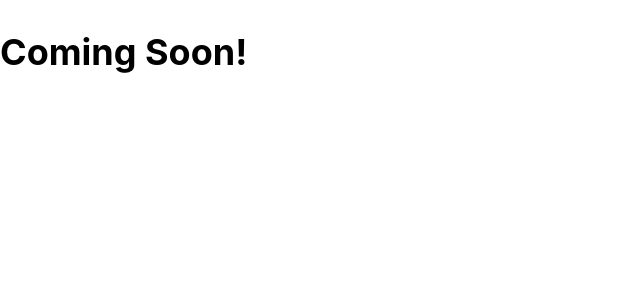
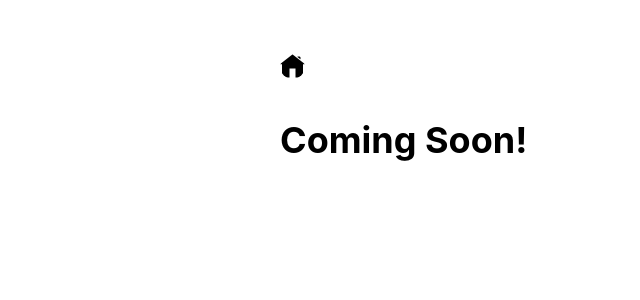
Before and after one commit to scottherlihy/websites, a Next.js app in the folder personal-website/: page /morning in a window 1280 px wide. Shown: the top 300 px of the page, without its empty margins (0-640 px from the left). Built offline with nearby package versions, Linux system fonts and the light colour scheme.

Commit message:
Add home button

```diff
--- /dev/null
+++ b/personal-website/components/homeButton.js
@@ -0,0 +1,19 @@
+import Image from 'next/image'
+import utilStyles from '../styles/utils.module.css'
+import Link from 'next/link'
+
+export default function HomeButton() {
+    return (
+        <Link href="/">
+            <a>
+                <Image
+                    priority
+                    src="/images/home.png"
+                    className={utilStyles.homeButton}
+                    height={25}
+                    width={25}
+                    alt={"home"} />
+            </a>
+        </Link>
+    )
+}
--- a/personal-website/components/portfolio.js
+++ b/personal-website/components/portfolio.js
@@ -1,8 +1,9 @@
+import HighchartsReact from "highcharts-react-official";
+import Highcharts from '../utils/Highcharts.js'
+import HomeButton from './homeButton';
 import React from 'react';
 import utilStyles from '../styles/utils.module.css'
 import styles from './layout.module.css'
-import HighchartsReact from "highcharts-react-official";
-import Highcharts from '../utils/Highcharts.js'
 var createReactClass = require('create-react-class');
 
 const highchartsOptions = {
@@ -181,6 +182,7 @@ const PortfolioPieChart = createReactClass({
     render() {
         return (
             <div className={styles.container}>
+                <HomeButton />
                 <h2 className={utilStyles.headingLg}>Investment Portfolio</h2>
                 <HighchartsReact
                     id="pieId"
--- a/personal-website/pages/morning.js
+++ b/personal-website/pages/morning.js
@@ -1,3 +1,10 @@
+import HomeButton from '../components/homeButton';
+import styles from '../components/layout.module.css'
+
 export default function Morning() {
-    return <h1>Coming Soon!</h1>
+    return (
+        <div className={styles.container}>
+            <HomeButton />
+            <h1>Coming Soon!</h1>
+        </div>);
 }
--- a/personal-website/pages/portfolio.js
+++ b/personal-website/pages/portfolio.js
@@ -1,6 +1,5 @@
 import React from "react";
 import PortfolioPieChart from '../components/portfolio'
-import styles from '../components/layout.module.css'
 
 export default function Portfolio() {
     return (<PortfolioPieChart></PortfolioPieChart>);
--- a/personal-website/styles/utils.module.css
+++ b/personal-website/styles/utils.module.css
@@ -35,7 +35,6 @@
   line-height: 0.8;
 }
 
-
 .borderCircle {
   border-radius: 9999px;
 }
@@ -61,3 +60,12 @@
 .lightText {
   color: #666;
 }
+
+.homeButton{
+  border-radius: 9999px;
+  align-items: right;
+}
+
+.homeButton:hover{
+  cursor: pointer
+}
```
Also changed, not shown: personal-website/pages/index.js (+7 -8 lines), personal-website/public/images/home.png (added). Lines whose indentation alone changed are shown as unchanged.
